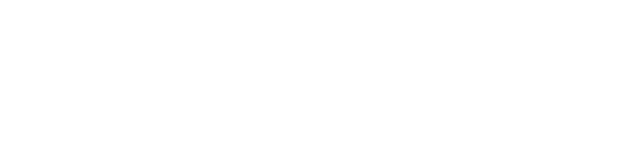
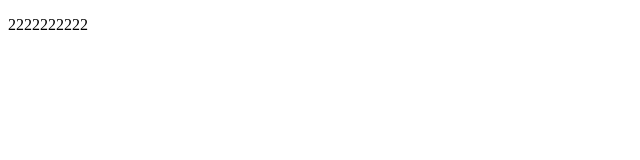
Before and after one commit to 3kaikai3-glitch/dev, a plain HTML site: page first-subfolder/index.html in a window 1280 px wide. Shown: the whole page, without its empty margins (0-640 px from the left). Drawn offline with Linux system fonts and the light colour scheme.

Commit message:
мой коммит в ветку new2

```diff
--- a/first-subfolder/index.html
+++ b/first-subfolder/index.html
@@ -6,6 +6,6 @@
     <title>Document</title>
 </head>
 <body>
-
+<p>2222222222</p>
 </body>
 </html>
```
